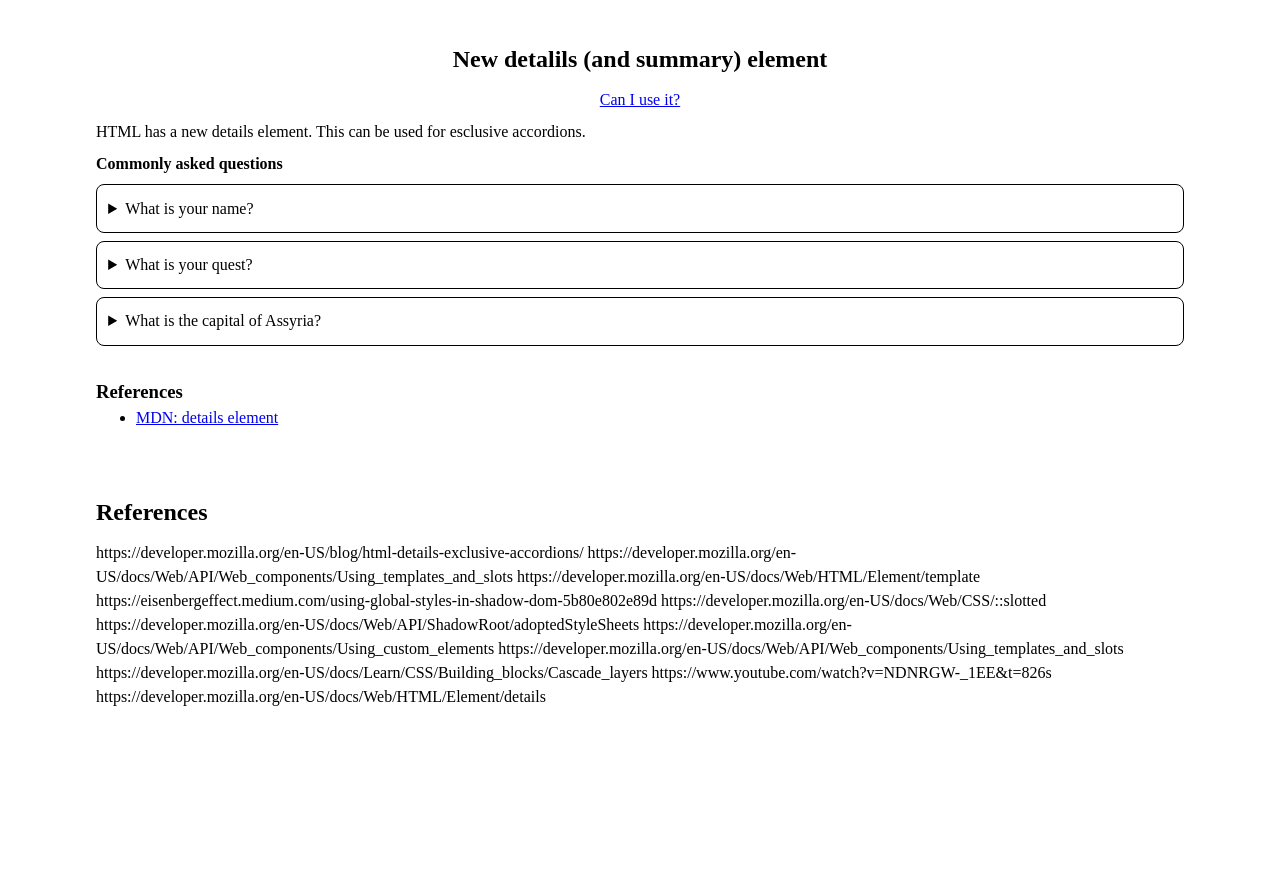
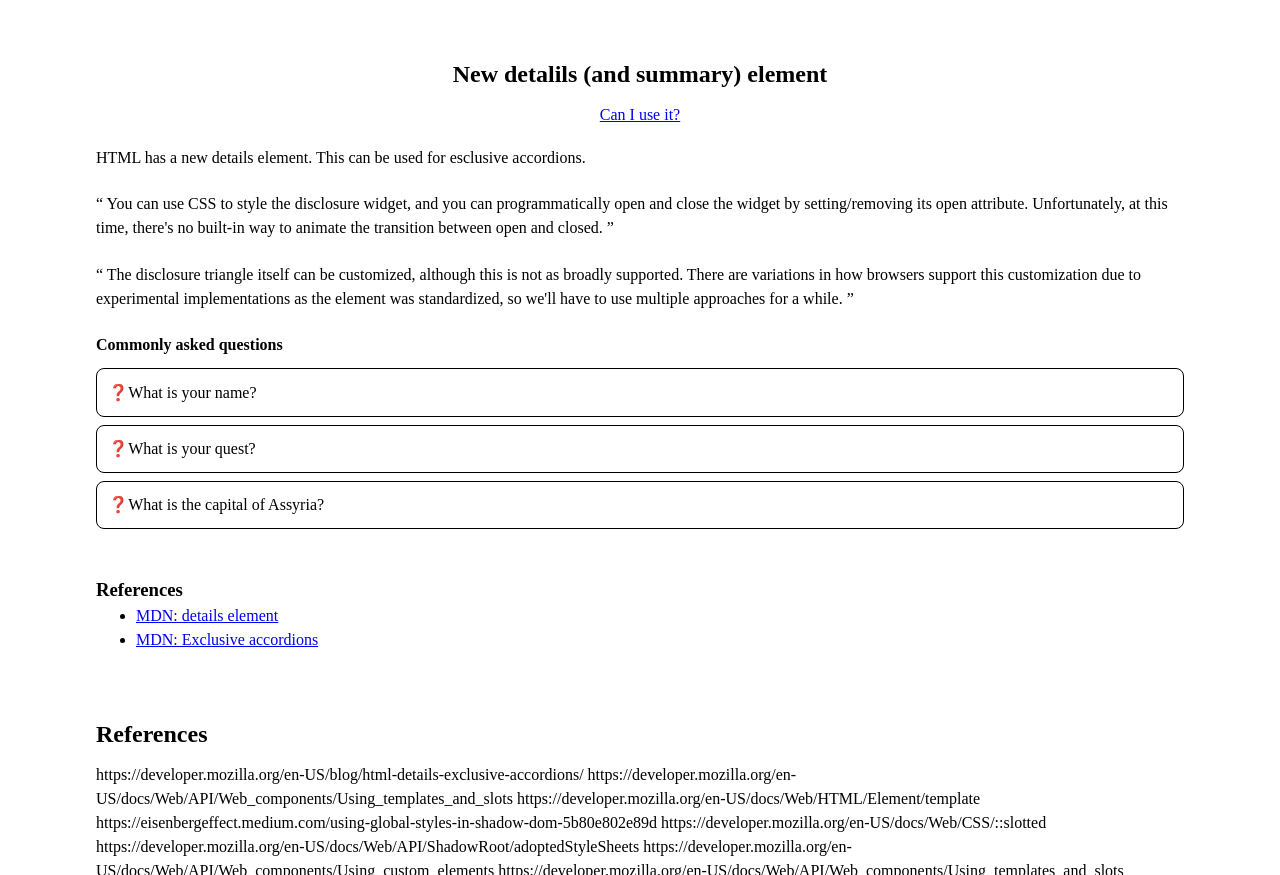
Before and after one commit to cwallervand/frontend-snacks-part2, a website built with Vite: page index.html in a window 1280 px wide. Shown: the part 400-1275 px from the top of the page. Before the commit the page ends 1141 px from the top, so only its background shows below. Built offline with nearby package versions, Linux system fonts and the light colour scheme.

Commit message:
Adding mor info about details and example for altering list style

```diff
--- a/index.html
+++ b/index.html
@@ -84,6 +84,27 @@
             accordions.
           </p>
           <p>
+            <q
+              cite="https://developer.mozilla.org/en-US/docs/Web/HTML/Element/details"
+            >
+              You can use CSS to style the disclosure widget, and you can
+              programmatically open and close the widget by setting/removing its
+              open attribute. Unfortunately, at this time, there's no built-in
+              way to animate the transition between open and closed.
+            </q>
+          </p>
+          <p>
+            <q
+              cite="https://developer.mozilla.org/en-US/docs/Web/HTML/Element/details"
+            >
+              The disclosure triangle itself can be customized, although this is
+              not as broadly supported. There are variations in how browsers
+              support this customization due to experimental implementations as
+              the element was standardized, so we'll have to use multiple
+              approaches for a while.
+            </q>
+          </p>
+          <p>
             <b>Commonly asked questions</b>
             <details class="qAndA" name="questionsThree">
               <summary>What is your name?</summary>
@@ -103,6 +124,12 @@
               <a
                 href="https://developer.mozilla.org/en-US/docs/Web/HTML/Element/details"
                 >MDN: details element</a
+              >
+            </li>
+            <li>
+              <a
+                href="https://developer.mozilla.org/en-US/blog/html-details-exclusive-accordions"
+                >MDN: Exclusive accordions</a
               >
             </li>
           </ul>
--- a/style.css
+++ b/style.css
@@ -79,7 +79,11 @@
   }
 
   p {
-    margin-block-end: 0.5rem;
+    margin-block: 0.7rem;
+  }
+
+  details {
+    cursor: pointer;
   }
 }
 
@@ -114,6 +118,14 @@
     padding: 0.7rem;
     border-radius: 8px;
     margin-block-end: 0.5rem;
+
+    > summary {
+      list-style-type: '\2753';
+    }
+
+    &[open] > summary {
+      list-style-type: '\1F44C';
+    }
   }
 }
 
```
